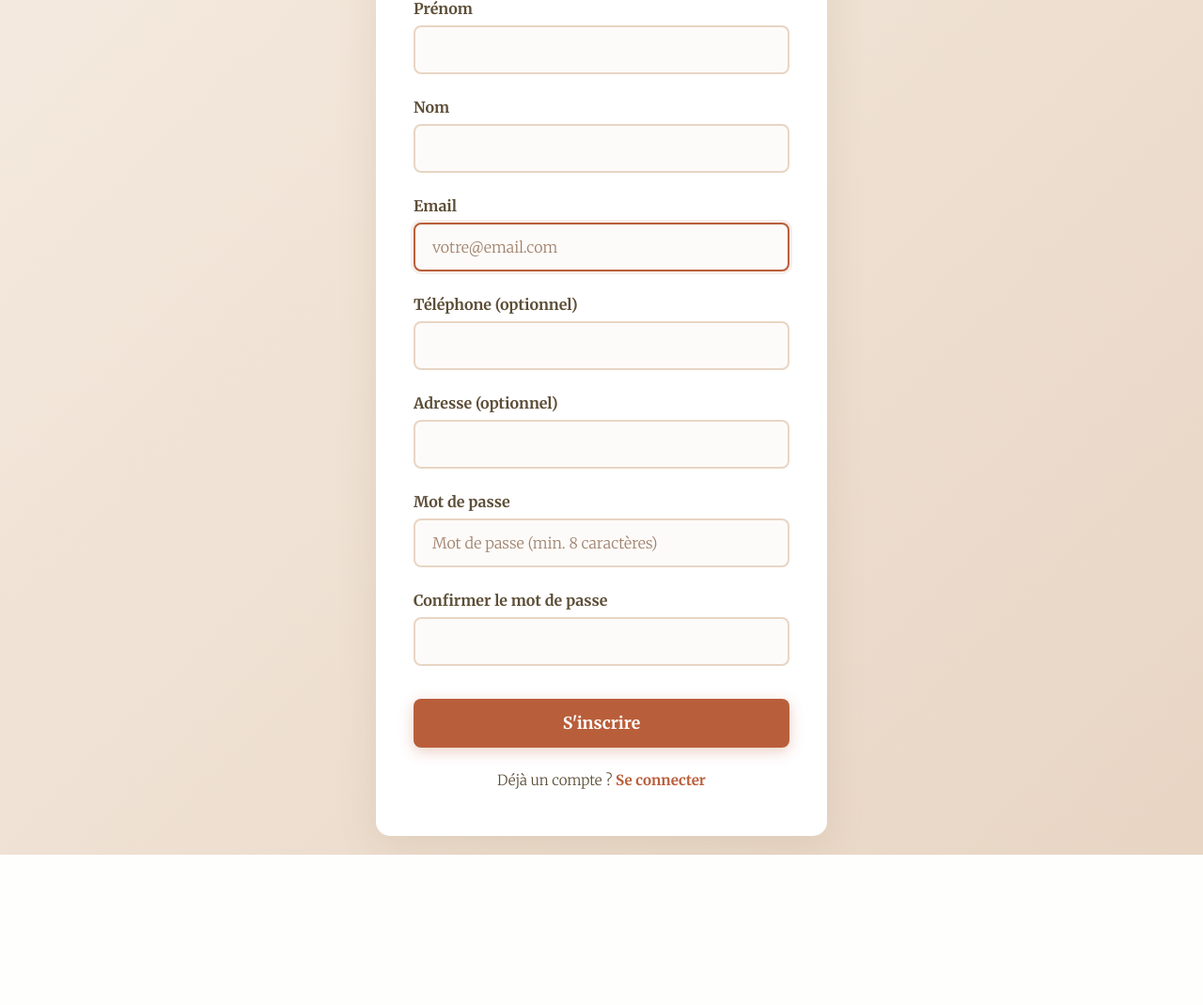
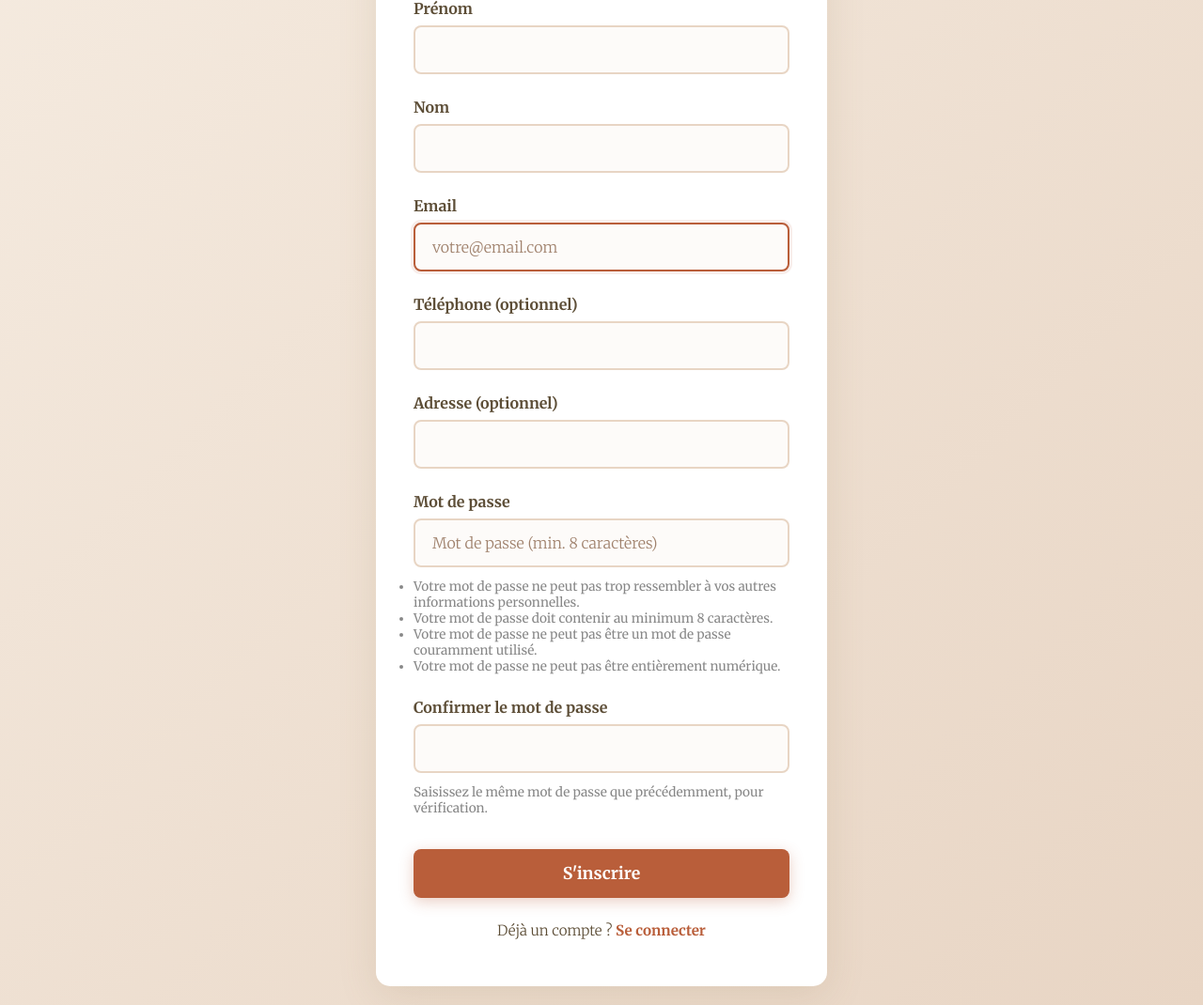
Before and after one commit to LouisManchon/unispattes-website, a Django app: page /users/inscription/ in a window 1280 px wide. Shown: the part 156-1226 px from the top of the page at 94% size. Before the commit the page ends 1066 px from the top, so only its background shows below. Run offline with Django 5.2, Linux system fonts and the light colour scheme.

Commit message:
fix: add help text spans for password fields W3C validation

```diff
--- a/backend/users/static/users/css/auth.css
+++ b/backend/users/static/users/css/auth.css
@@ -93,6 +93,13 @@ body {
     display: flex;
     flex-direction: column;
     gap: 25px;
+}
+
+.help-text {
+    display: block;
+    font-size: 0.85rem;
+    color: #888;
+    margin-top: 4px;
 }
 
 /* ========================================
--- a/backend/users/templates/users/register.html
+++ b/backend/users/templates/users/register.html
@@ -52,14 +52,21 @@
                 <div class="form-group">
                     <label for="id_password1">Mot de passe</label>
                     {{ form.password1 }}
+                    {% if form.password1.help_text %}
+                        <div id="id_password1_helptext" class="help-text">
+                            {{ form.password1.help_text }}
+                        </div>
+                    {% endif %}
                 </div>
-
                 <div class="form-group">
                     <label for="id_password2">Confirmer le mot de passe</label>
                     {{ form.password2 }}
+                    {% if form.password2.help_text %}
+                        <div id="id_password2_helptext" class="help-text">
+                            {{ form.password2.help_text }}
+                        </div>
+                    {% endif %}
                 </div>
-
-
 
                 {% if form.errors %}
                     <div class="alert alert-error">
```
